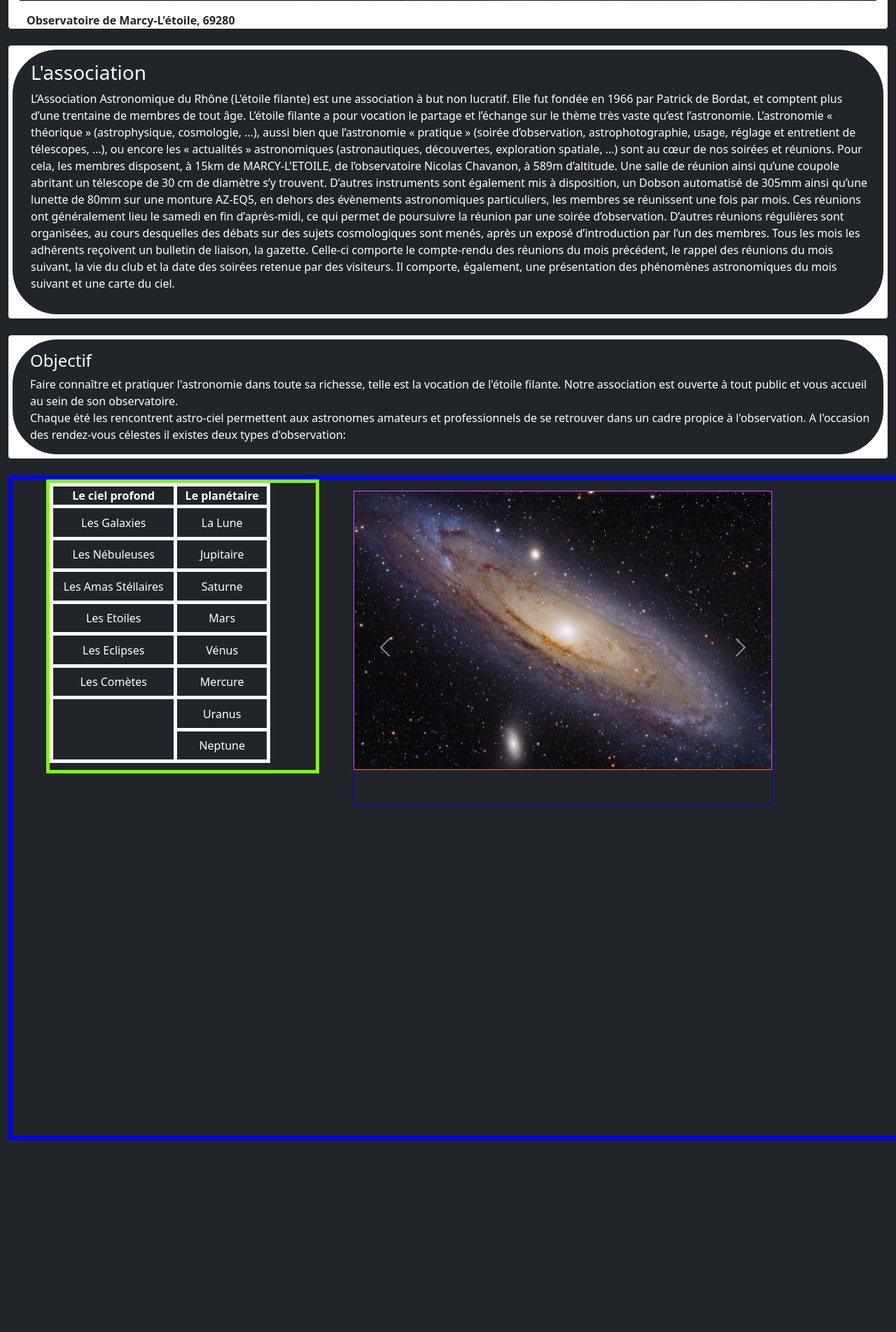
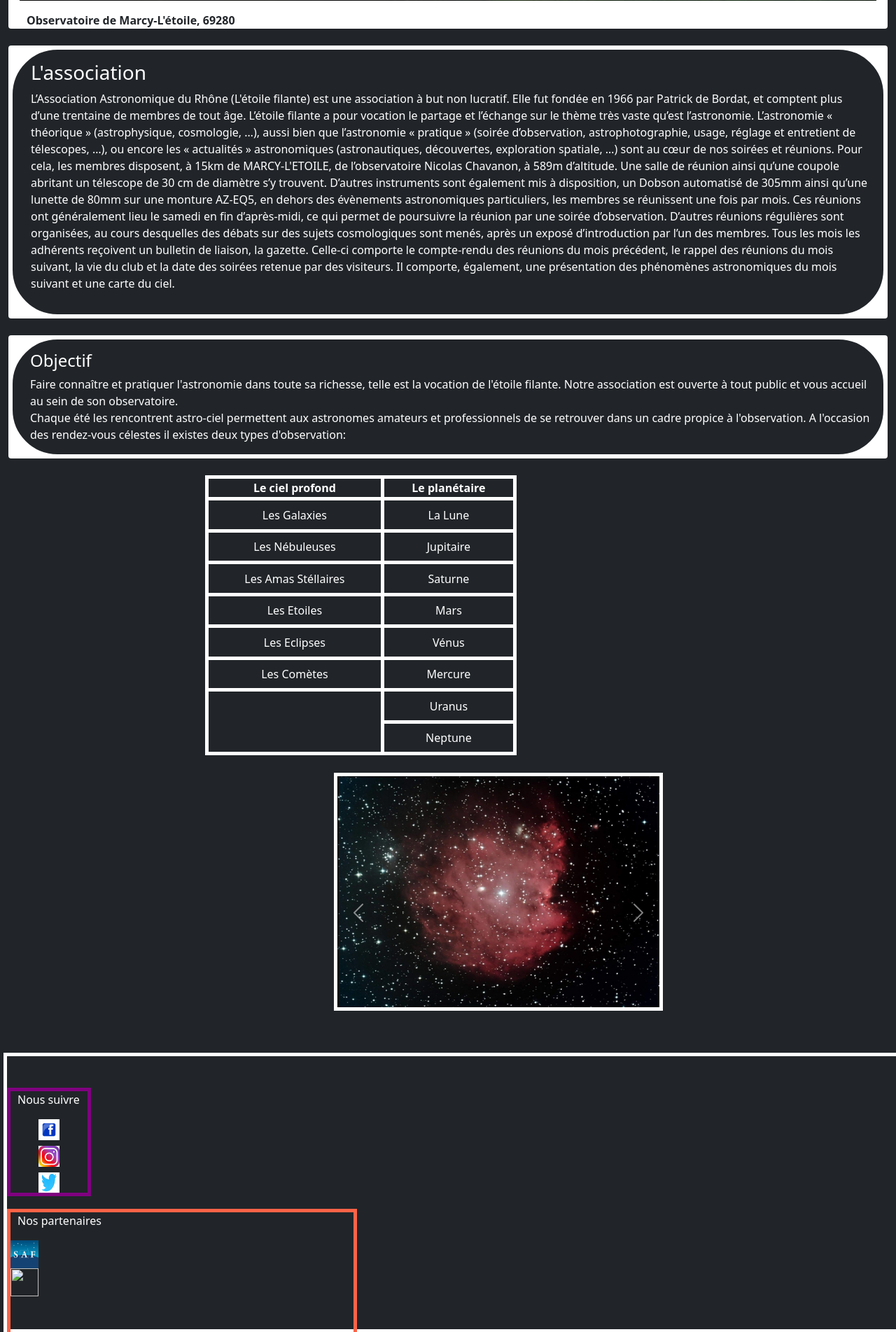
Before and after one commit to chapiechapo/Etoile-filante, a PHP site: page /acceuil.html in a window 1280 px wide; the page is wider, and only the part inside the window is pictured. Shown: the part 745-2648 px from the top of that part at 70% size. Before the commit the page ends 2374 px from the top of that part, so only its background shows below. Run offline with PHP 8.4, Linux system fonts and the light colour scheme.

Commit message:
Ajout photo dans le pied de page reseau et partenaire

```diff
--- a/acceuil.html
+++ b/acceuil.html
@@ -23,7 +23,7 @@
     <title>Association d'astronomie L'étoile filante</title>
   </head>
   <body class="fond bg-dark">
-    <header class="page-accueil">
+    <header>
       <nav class="navbar navbar-expand-lg navbar-dark bg-dark py-3">
         <div class="container-fluid">
           <a class="navbar-brand ms-2" href="#">
@@ -33,6 +33,7 @@
               alt="logo"
               height="220"
               width="370"
+              class="filante"
             />
           </a>
           <button
@@ -72,7 +73,7 @@
       </nav>
     </header>
     <main class="container-fluid">
-      <section class="col-12 col-sm-12 col-md-12 col-xl-12">
+      <section class="col-12 col-sm-12 col-md-12 col-lg-12 col-xl-12">
         <div>
           <h1>L'étoile filante</h1>
           <div>
@@ -94,7 +95,7 @@
       </section>
       <br />
       <section>
-        <div>
+        <div class="col-12 col-sm-12 col-md-12 col-lg-12 col-xl-12">
           <div class="card border-0" style="max-width: 100rem">
             <div class="association card-body bg-dark text-white">
               <h3 class="card-title">L'association</h3>
@@ -160,11 +161,9 @@
         </div>
       </section>
       <br />
-      <section
-        class="complement flex-lg-row flex-md-column ms-md-0 flex-sm-column ms-sm-0"
-      >
+      <section>
         <div
-          class="tableau col-12 col-sm-12 col-md-12 col-lg-12 col-xl-12 ms-5"
+          class="tableau col-12 col-sm-12 col-md-12 col-lg-12 col-xl-12 ms-2 justify-content-xs-start justify-content-md-center justify-content-lg-center"
         >
           <table>
             <thead>
@@ -209,7 +208,7 @@
           </table>
         </div>
         <div
-          class="caroussel col-12 col-sm-12 col-md-12 col-lg-12 col-xl-12 ms-5"
+          class="caroussel col-12 col-sm-12 col-md-12 col-lg-12 col-xl-12 justify-content-xs-start justify-content-md-center justify-content-lg-center"
         >
           <div
             id="carouselExampleControlsNoTouching"
@@ -217,13 +216,14 @@
             data-bs-touch="false"
             data-bs-interval="false"
           >
-            <div class="photo carousel-inner">
-              <div class="carousel-item">
+            <div class="carousel-inner">
+              <div class="carousel-item active">
                 <img
                   src="PHOTOS\nébuleuse.jpg"
                   class="d-block w-100"
                   alt="nébuleuse"
                   title="Nébuleuse"
+                  height="330"
                 />
               </div>
               <div class="carousel-item">
@@ -232,6 +232,7 @@
                   class="d-block w-100"
                   alt="mercure"
                   title="Mercure"
+                  height="330"
                 />
               </div>
               <div class="carousel-item">
@@ -240,6 +241,7 @@
                   class="d-block w-100"
                   alt="saturne"
                   title="Saturne"
+                  height="330"
                 />
               </div>
               <div class="carousel-item">
@@ -248,6 +250,7 @@
                   class="d-block w-100"
                   alt="lune"
                   title="lune"
+                  height="330"
                 />
               </div>
               <div class="carousel-item">
@@ -256,6 +259,7 @@
                   class="d-block w-100"
                   alt="comète"
                   title="Comète"
+                  height="330"
                 />
               </div>
               <div class="carousel-item">
@@ -264,6 +268,7 @@
                   class="d-block w-100"
                   alt="venus"
                   title="Vénus"
+                  height="330"
                 />
               </div>
               <div class="carousel-item">
@@ -272,6 +277,7 @@
                   class="d-block w-100"
                   alt="uranus"
                   title="Uranus"
+                  height="330"
                 />
               </div>
               <div class="carousel-item">
@@ -280,14 +286,16 @@
                   class="d-block w-100"
                   alt="éclipse"
                   title="Eclipse"
+                  height="330"
                 />
               </div>
-              <div class="carousel-item active">
+              <div class="carousel-item">
                 <img
                   src="PHOTOS\Galaxie.jpg"
                   class="d-block w-100"
                   alt="galaxie"
                   title="Galaxie"
+                  height="330"
                 />
               </div>
               <div class="carousel-item">
@@ -296,6 +304,7 @@
                   class="d-block w-100"
                   alt="étoile"
                   title="Etoile"
+                  height="330"
                 />
               </div>
               <div class="carousel-item">
@@ -304,6 +313,7 @@
                   class="d-block w-100"
                   alt="jupitaire"
                   title="Jupitaire"
+                  height="330"
                 />
               </div>
               <div class="carousel-item">
@@ -312,6 +322,7 @@
                   class="d-block w-100"
                   alt="mars"
                   title="Mars"
+                  height="330"
                 />
               </div>
               <div class="carousel-item">
@@ -320,6 +331,7 @@
                   class="d-block w-100"
                   alt="neptune"
                   title="Neptune"
+                  height="330"
                 />
               </div>
               <div class="carousel-item">
@@ -328,6 +340,7 @@
                   class="d-block w-100"
                   alt="amas-stéllaire"
                   title="Amas-stéllaire"
+                  height="330"
                 />
               </div>
             </div>
@@ -355,10 +368,38 @@
               ></span>
               <span class="visually-hidden">Next</span>
             </button>
-          </div>
         </div>
       </section>
     </main>
+    <footer>
+      <div class="pied col-12 col-sm-12 col-md-12 col-lg-12 col-xl-12">
+          <div class="reseaux col-4 col-sm-4 col-md-4 col-lg-4 col-xl-4">
+            <P class="text-white">Nous suivre</P>
+            <img src="PHOTOS\facebook.jpg" alt="facebook" height="30px" width="30px" class="facebook" title="facebebook"/>
+              <a href="#"></a>
+            <img src="PHOTOS\instagram.jpg" alt="instagram" height="30px" width="30px" class="instagram" title="facebook"/>
+              <a href="#"></a>
+            <img src="PHOTOS\twitter.jpg" alt="twitter" height="30px" width="30px" class="twitter" title="facebook"/>
+              <a href="#"></a>
+          </div>
+          <div class="partenaire col-3 col-sm-3 col-md-3 col-lg-3 col-xl-3">
+            <p class="text-white">Nos partenaires</p>
+              <a href="https://saf-astronomie.fr/">
+                <img src="PHOTOS\Saf.jpg" alt="saf-astronomie" height="40px" width="40px" class="saf"/>
+              </a>
+              <a href="https://www.observatoiredeparis.psl.eu/">
+                <img src="" alt="" height="40px" width="40px" class="saf">
+              </a>
+          </div>
+
+        <div class="copyrigth">
+
+        </div>
+        <div class="maps">
+
+        </div>
+      </div>
+    </footer>
     <script
       src="https://cdn.jsdelivr.net/npm/bootstrap@5.1.3/dist/js/bootstrap.bundle.min.js"
       integrity="sha384-ka7Sk0Gln4gmtz2MlQnikT1wXgYsOg+OMhuP+IlRH9sENBO0LRn5q+8nbTov4+1p"
--- a/style.css
+++ b/style.css
@@ -1,6 +1,9 @@
 /*Page accueil*/
 
 /*header*/
+.filante {
+  border: white 5px solid;
+}
 
 /*section*/
 .association {
@@ -33,7 +36,6 @@ p {
 
 .observatoire {
   margin-left: 200px;
-  border: blue 1px solid;
   height: 380px;
   width: 1200px;
 }
@@ -46,25 +48,14 @@ p {
 .tableau {
   display: flex;
   flex-direction: row;
-  justify-content: center;
-  width: 390px;
-  border: chartreuse 5px solid;
-  height: 420px;
+  width: 990px;
+  height: 410px;
 }
 
 table {
   height: 400px;
-  width: 400px;
+  width: 445px;
   color: white;
-  margin-right: 65px;
-}
-
-.complement {
-  border: solid 6px blue;
-  display: flex;
-  width: 1400px;
-  height: 950px;
-  margin-left: 20px;
 }
 
 td,
@@ -76,19 +67,65 @@ th {
 .caroussel {
   display: flex;
   margin-top: 15px;
-  border: blue 1px solid;
   flex-direction: row;
-  height: 450px;
-  width: 600px;
+  height: 400px;
+  width: 1400px;
 }
 
-@media screen and (max-width: 1130px) {
-  .caroussel {
-    width: 500px;
-    height: 400px;
-  }
+.carousel-inner {
+  width: 470px;
+  border: white 5px solid;
 }
 
-.photo {
-  border: tomato 1px solid;
+/* footer */
+
+.pied {
+  border: white 5px solid;
+  height: 400px;
+  width: 1560px;
+  margin-left: 5px;
+  margin-right: 5px;
+  padding-bottom: 15px;
+  padding-top: 45px;
+  display: flex;
+  flex-direction: column;
+  align-self: stretch;
 }
+
+.reseaux {
+  height: 155px;
+  width: 120px;
+  display: flex;
+  flex-direction: column;
+  border: purple 5px solid;
+}
+
+.facebook {
+  display: flex;
+  flex-direction: column;
+  margin-bottom: 8px;
+  border: white 5px solid;
+  align-self: center;
+}
+
+.instagram {
+  display: flex;
+  flex-direction: column;
+  margin-bottom: 8px;
+  align-self: center;
+}
+
+.twitter {
+  display: flex;
+  flex-direction: column;
+  align-self: center;
+}
+
+.partenaire {
+  display: flex;
+  flex-direction: column;
+  margin-top: 18px;
+  border: tomato 5px solid;
+  height: 200px;
+  width: 500px;
+}
```
Also changed, not shown: PHOTOS/Saf.jpg (added).
